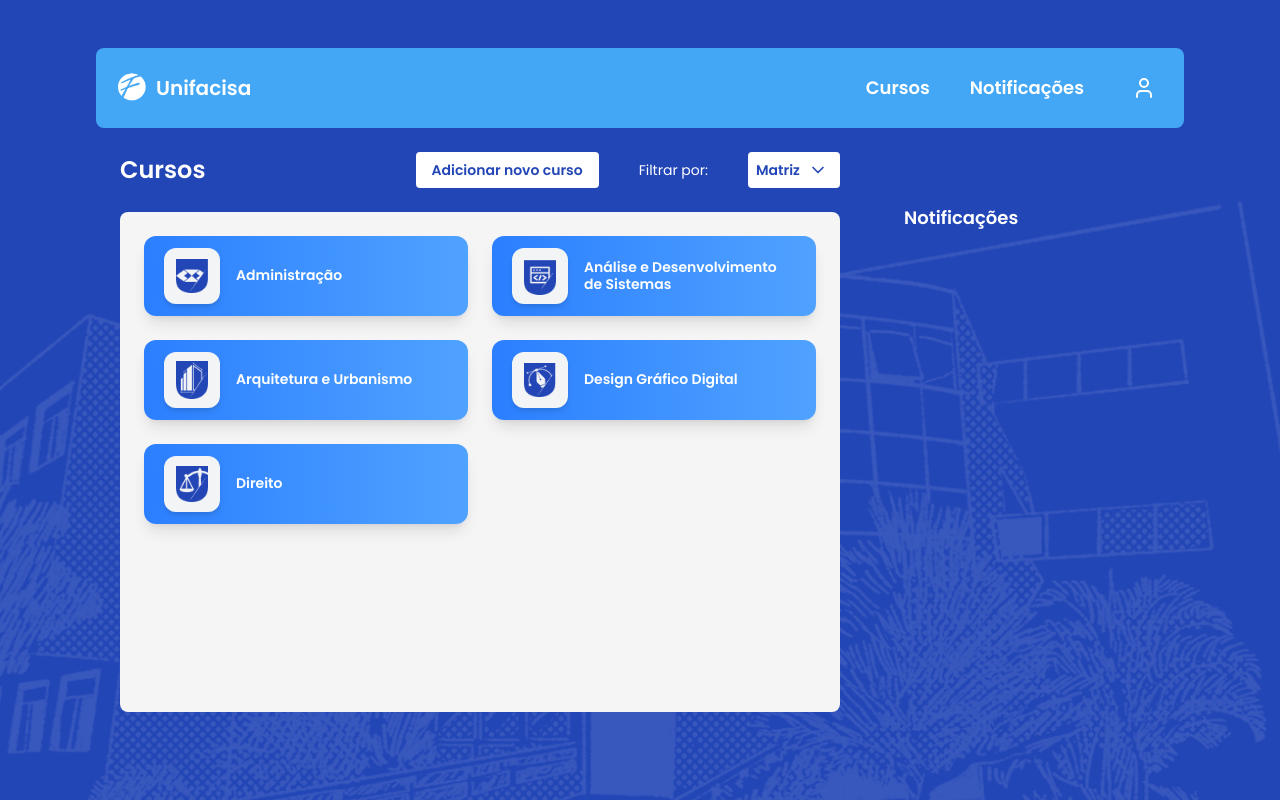
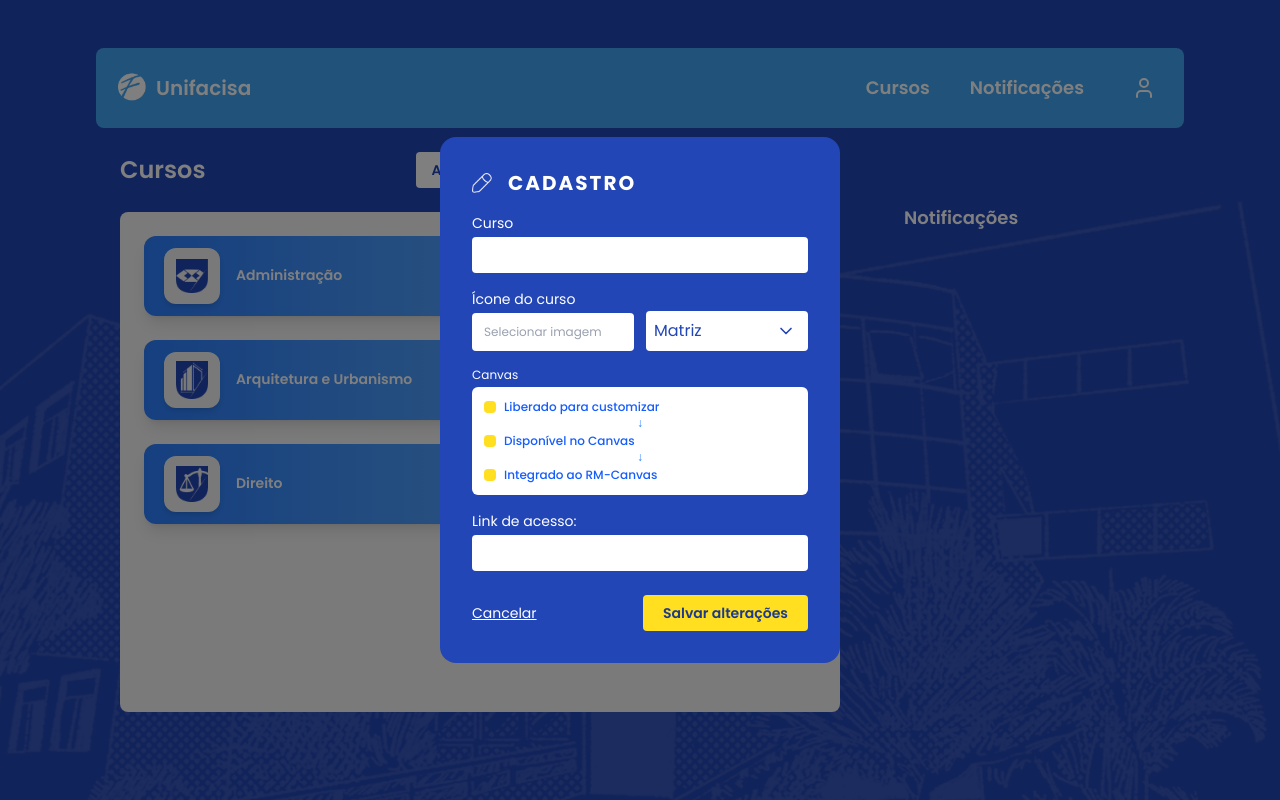
Before and after one commit to anadrv/portfolio-frontend, a React (Vite) app in the folder portfolio/: page / in a window 1280 px wide. Both pictures are taken after a click on the button "Adicionar novo curso". Built offline with nearby package versions, Linux system fonts and the light colour scheme.

Commit message:
this love - garantindo o commit mas nn ta arrumado

```diff
--- /dev/null
+++ b/portfolio/src/components/CreateCourse.jsx
@@ -0,0 +1,138 @@
+import { useState, useRef } from "react";
+import FilterSelect from "./FilterSelect";
+import pencilIcon from "../assets/images/pencil.png";
+
+function CreateCourse({ onCancel, onSave }) {
+  const [competencia, setCompetencia] = useState("");
+  const [matriz, setMatriz] = useState("");
+  const [link, setLink] = useState("");
+  const [image, setImage] = useState(null);
+  const fileInputRef = useRef(null);
+
+  const canvasSteps = [
+    "Liberado para customizar",
+    "Disponível no Canvas",
+    "Integrado ao RM-Canvas",
+  ];
+
+  const handleImageChange = (e) => {
+    const file = e.target.files[0];
+    if (file) {
+      setImage(URL.createObjectURL(file));
+    }
+  };
+
+  const handleSave = () => {
+    onSave?.({ competencia, matriz, link, image });
+  };
+
+  return (
+    <div className="bg-background rounded-2xl p-8 w-[400px] overflow-hidden flex flex-col gap-4">
+      <div className="flex items-center gap-4">
+        <img src={pencilIcon} alt="pencil" className="w-5 h-5" />
+        <h2
+          style={{ fontFamily: "Poppins, sans-serif" }}
+          className="text-white font-bold text-xl tracking-widest"
+        >
+          CADASTRO
+        </h2>
+      </div>
+
+      <div className="flex flex-col gap-1">
+        <label className="text-white text-sm">Curso</label>
+        <input
+          type="text"
+          value={competencia}
+          onChange={(e) => setCompetencia(e.target.value)}
+          className="rounded px-3 py-2 bg-white text-sm text-gray-700 border-none outline-none w-full"
+        />
+      </div>
+
+      <div className="flex items-end gap-3">
+        <div className="flex-1 flex flex-col gap-1">
+          <label className="text-white text-sm">Ícone do curso</label>
+          <div
+            onClick={() => fileInputRef.current.click()}
+            className="cursor-pointer rounded px-3 py-1.8 bg-white flex items-center justify-between border-none outline-none w-full h-[38px]"
+          >
+            <span className="text-gray-400 text-xs truncate">
+              {image ? "Imagem selecionada" : "Selecionar imagem"}
+            </span>
+            {image && <img src={image} className="w-5 h-5 rounded-sm object-cover" />}
+            <input
+              type="file"
+              ref={fileInputRef}
+              onChange={handleImageChange}
+              className="hidden"
+              accept="image/*"
+            />
+          </div>
+        </div>
+
+        <div className="flex-1">
+          <FilterSelect
+            label="Matriz"
+            options={["62", "63"]}
+            value={matriz}
+            onChange={setMatriz}
+          />
+        </div>
+      </div>
+
+      <div className="flex flex-col gap-1">
+        <label
+          className="text-white text-xs"
+          style={{ fontFamily: "Poppins, sans-serif" }}
+        >
+          Canvas
+        </label>
+
+        <div className="bg-white rounded-md p-3 flex flex-col gap-0.5">
+          {canvasSteps.map((step, index) => (
+            <div key={index} className="flex flex-col items-start">
+              <div className="flex items-center gap-2">
+                <span className="w-3 h-3 rounded-sm bg-yellow-300 shrink-0" />
+                <span
+                  className="text-blue-600 text-xs font-medium"
+                  style={{ fontFamily: "Poppins, sans-serif" }}
+                >
+                  {step}
+                </span>
+              </div>
+
+              {index < canvasSteps.length - 1 && (
+                <span className="text-blue-500 text-xs w-full text-center block leading-none py-0.5 font-bold">
+                  ↓
+                </span>
+              )}
+            </div>
+          ))}
+        </div>
+      </div>
+
+      <div className="flex flex-col gap-1">
+        <label className="text-white text-sm">Link de acesso:</label>
+        <input
+          type="text"
+          value={link}
+          onChange={(e) => setLink(e.target.value)}
+          className="rounded px-3 py-2 bg-white text-sm text-gray-700 border-none outline-none w-full"
+        />
+      </div>
+
+      <div className="flex items-center justify-between mt-2">
+        <button onClick={onCancel} className="text-white text-sm underline">
+          Cancelar
+        </button>
+        <button
+          onClick={handleSave}
+          className="bg-yellow-300 text-blue-900 font-semibold text-sm px-5 py-2 rounded transition-colors hover:bg-yellow-400"
+        >
+          Salvar alterações
+        </button>
+      </div>
+    </div>
+  );
+}
+
+export default CreateCourse;
--- a/portfolio/src/data/courses.json
+++ b/portfolio/src/data/courses.json
@@ -32,5 +32,12 @@
     "title": "Direito",
     "icon": "law",
     "matriz": "62"
+  },
+
+  {
+    "id": 6,
+    "title": "Educação Física",
+    "icon": "physical-education",
+    "matriz": ["62", "63"]
   }
 ]
--- a/portfolio/src/pages/Home/Home.jsx
+++ b/portfolio/src/pages/Home/Home.jsx
@@ -2,17 +2,20 @@ import { useState } from "react";
 import Layout from "../../Layout/Layout";
 import FilterSelect from "../../components/FilterSelect";
 import CourseCard from "../../components/CourseCard";
+import CreateCourse from "../../components/CreateCourse";
 
 import adminIcon from "../../assets/icons/courses/admin.png";
 import adsIcon from "../../assets/icons/courses/ads.png";
 import arqIcon from "../../assets/icons/courses/arq.png";
 import dsgIcon from "../../assets/icons/courses/design.png";
 import lawIcon from "../../assets/icons/courses/law.png";
+import peIcon from "../../assets/icons/courses/physical-education.png";
 
 import courses from "../../data/courses.json";
 
 function Home() {
   const [matriz, setMatriz] = useState("");
+  const [showCreate, setShowCreate] = useState(false);
 
   const iconMap = {
     admin: adminIcon,
@@ -20,10 +23,11 @@ function Home() {
     arq: arqIcon,
     design: dsgIcon,
     law: lawIcon,
+    "physical-education": peIcon,
   };
 
   const filteredCourses = courses.filter((course) => {
-    return matriz === "" || course.matriz === matriz;
+    return matriz === "" || course.matriz.includes(matriz);
   });
 
   return (
@@ -35,7 +39,10 @@ function Home() {
               <h1 className="text-2xl font-semibold">Cursos</h1>
 
               <div className="flex flex-wrap md:flex-nowrap text-sm gap-3 md:gap-10 items-center">
-                <button className="bg-white py-2 px-4 text-background font-semibold text-sm rounded whitespace-nowrap">
+                <button
+                  onClick={() => setShowCreate(true)}
+                  className="bg-white py-2 px-4 text-background font-semibold text-sm rounded whitespace-nowrap"
+                >
                   Adicionar novo curso
                 </button>
 
@@ -58,7 +65,6 @@ function Home() {
                 gridTemplateColumns: "repeat(auto-fill, minmax(220px, 1fr))",
               }}
             >
-              {" "}
               {filteredCourses.map((course) => (
                 <CourseCard
                   key={course.id}
@@ -74,6 +80,23 @@ function Home() {
           </aside>
         </div>
       </div>
+
+      {showCreate && (
+        <div
+          className="fixed inset-0 bg-black/50 flex items-center justify-center z-50"
+          onClick={() => setShowCreate(false)}
+        >
+          <div onClick={(e) => e.stopPropagation()}>
+            <CreateCourse
+              onCancel={() => setShowCreate(false)}
+              onSave={(data) => {
+                console.log("novo curso:", data);
+                setShowCreate(false);
+              }}
+            />
+          </div>
+        </div>
+      )}
     </Layout>
   );
 }
```
Also changed, not shown: portfolio/src/assets/icons/courses/physical-education.png (added), portfolio/src/assets/images/pencil.png (added).
